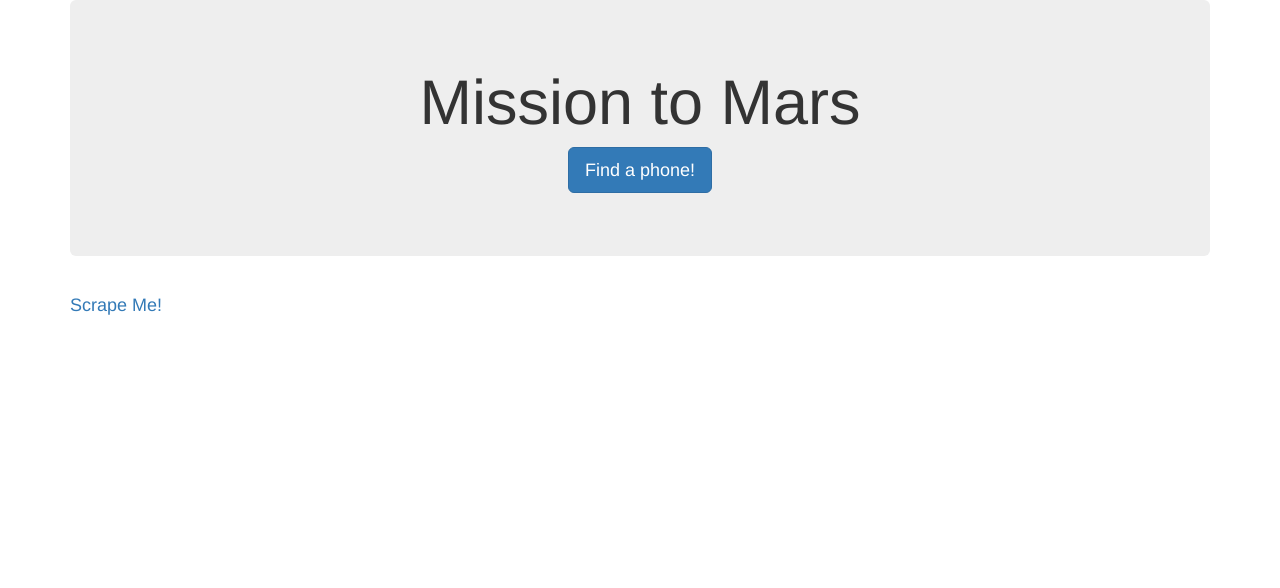
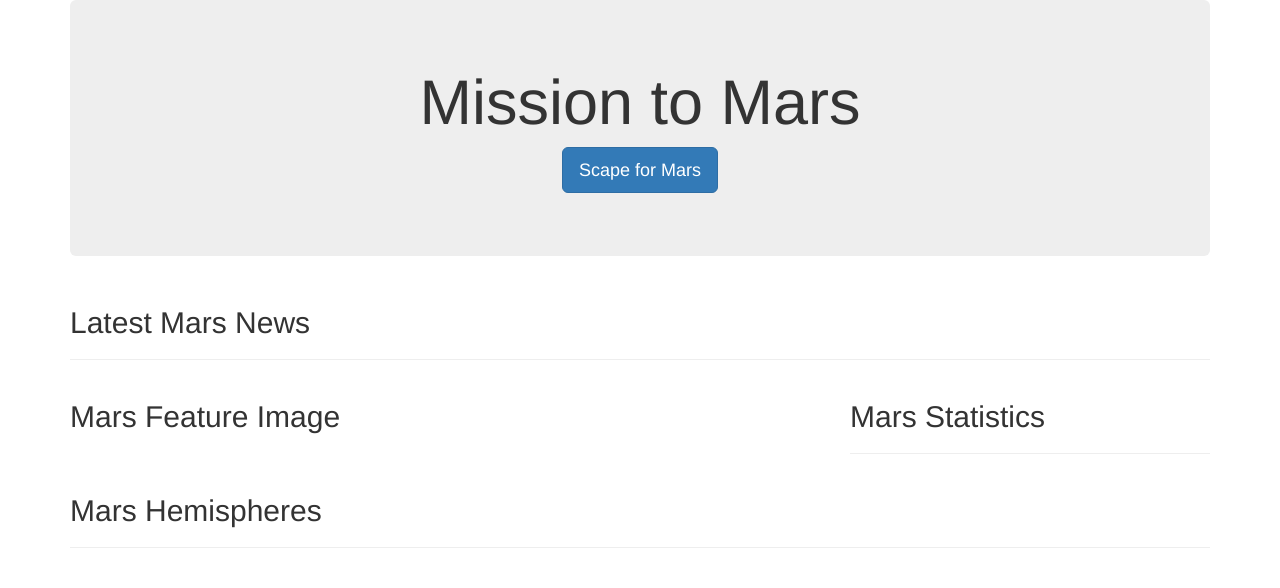
Before and after one commit to anthonygcarannante/Web-Scraping-Planet-Mars, a Flask app: template Mission_To_Mars/templates/index.html in a window 1280 px wide. Shown: the top 588 px of the page. Run offline with Flask 2, Linux system fonts and the light colour scheme; the template is opened without the code that fills it, so the values that code supplies are empty; some libraries are stand-ins or nearby versions.

Commit message:
Updated image scraping on jupyter notebook

```diff
--- a/Mission_To_Mars/app.py
+++ b/Mission_To_Mars/app.py
@@ -13,15 +13,15 @@ mongo = PyMongo(app)
 
 @app.route("/")
 def index():
-    listings = mongo.db.listings.find_one()
-    return render_template("index.html", listings=listings)
+    mars_news = mongo.db.mars_information.find_one()
+    return render_template("index.html", mars_information=mars_news)
 
 
 @app.route("/scrape")
 def scraper():
-    mars_db = mongo.db.mars_db
+    mars_news = mongo.db.mars_information
     mars_db_data = scrape_mars.scrape()
-    mars_db.update({}, mars_db_data, upsert=True)
+    mars_news.update({}, mars_db_data, upsert=True)
     return redirect("/", code=302)
 
 
--- a/Mission_To_Mars/templates/index.html
+++ b/Mission_To_Mars/templates/index.html
@@ -14,17 +14,60 @@
 
     <div class="jumbotron text-center">
       <h1>Mission to Mars</h1>
-      <p><a class="btn btn-primary btn-lg" href="/scrape" role="button">Find a phone!</a></p>
+      <p><a class="btn btn-primary btn-lg" href="/scrape" role="button">Scape for Mars</a></p>
     </div>
 
-    <!-- Phone Listings -->
-    <div class="row" id="phone-listings">
+    <!-- Display Mars Data -->
+    <div class="row" id="mars-news">
       <div class="col-md-12">
-        <h4 class="heading">
-            <a href="/scrape">Scrape Me!</a>
-        </h4>
+        <h2>Latest Mars News</h2>
+        <hr/>
+        <h4 class="heading">{{mars_information['Mars_News'][0].title}}</h4>
+        <p>{{mars_information['Mars_News'][0].paragraph}}</p>
         <small></small>
       </div>
+    </div>
+
+    <div class="row" id="mars-photo">
+      <div class="col-md-8">
+        <h2>Mars Feature Image</h2>
+        <img src="{{mars_information['Mars_Photo']}}"/>
+      </div>
+      <div class="col-md-4">
+        <h2>Mars Statistics</h2>
+        <hr/>
+        {{mars_information['Mars_Stats']}}
+      </div>
+    </div>
+
+    <div class="row" id="mars-hemispheres">
+      <div class="col-md-12">
+        <h2>Mars Hemispheres</h2>
+        <hr/>
+        <div class="col-md-3">
+          <img src="{{mars_information['Mars_Hemispheres'][0].img_url}}"/>
+          <caption> {{mars_information['Mars_Hemispheres'][0].title}} </caption>
+        </div>
+        <div class="col-md-3">
+          <img src="{{mars_information['Mars_Hemispheres'][1].img_url}}"/>
+          <caption> {{mars_information['Mars_Hemispheres'][1].title}} </caption>
+        </div>
+        <div class="col-md-3">
+          <img src="{{mars_information['Mars_Hemispheres'][2].img_url}}"/>
+          <caption> {{mars_information['Mars_Hemispheres'][2].title}} </caption>
+        </div>
+        <div class="col-md-3">
+          <img src="{{mars_information['Mars_Hemispheres'][3].img_url}}"/>
+          <caption> {{mars_information['Mars_Hemispheres'][3].title}} </caption>
+        </div>
+        <hr/>
+      </div>
+    </div>
+
+    <div class="row" id="mars-hemispheres">
+
+
+
     </div>
 
   </div>
```
Also changed, not shown: Mission_To_Mars/scrape_mars.py (+6 -5 lines), 1 other file.
